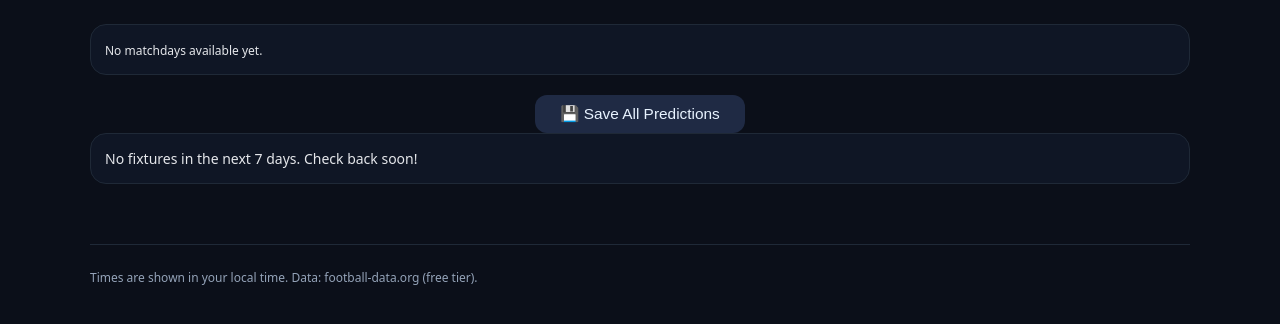
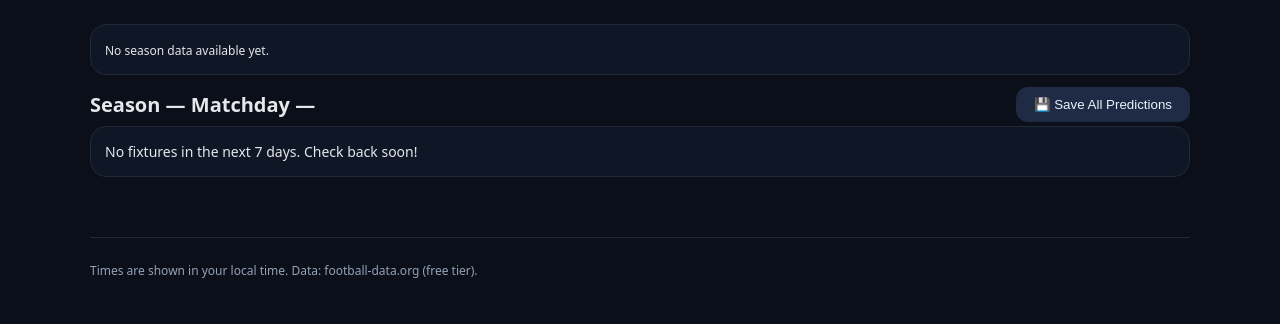
Before and after one commit to romer1979/serie-a-predictor, a Flask app: page / in a window 1280 px wide. Shown: the part 86-410 px from the top of the page. Run offline with Flask 3, Linux system fonts and the light colour scheme; the visitor is signed in with stand-in values (Sample User, id 1); data comes from the database, SQL or seed files in the repository; data that the repository does not hold is empty; some libraries are stand-ins or nearby versions.

Commit message:
Update index.html

```diff
--- a/templates/index.html
+++ b/templates/index.html
@@ -2,13 +2,15 @@
 {% block title %}Fixtures · Serie A Predictor{% endblock %}
 
 {% block content %}
-  <div style="margin-top: 20px; text-align: center;">
-    <form action="{{ url_for('save_all_predictions') }}" method="post">
-      <button class="btn btn-primary" type="submit" style="padding:10px 25px; font-size:1.1em;">
-        💾 Save All Predictions
-      </button>
+  <div class="section-title" style="display:flex;align-items:center;justify-content:space-between;gap:12px;">
+    <h1 style="margin:0;font-size:20px;">
+      {{ season or 'Season' }} — Matchday {{ matchday or '—' }}
+    </h1>
+    <form method="post" action="{{ url_for('save_all_predictions') }}">
+      <button class="btn btn-primary" type="submit" style="padding:10px 18px;">💾 Save All Predictions</button>
     </form>
   </div>
+
 
   {% if fixtures|length == 0 %}
     <div class="card">No fixtures in the next 7 days. Check back soon!</div>
```
